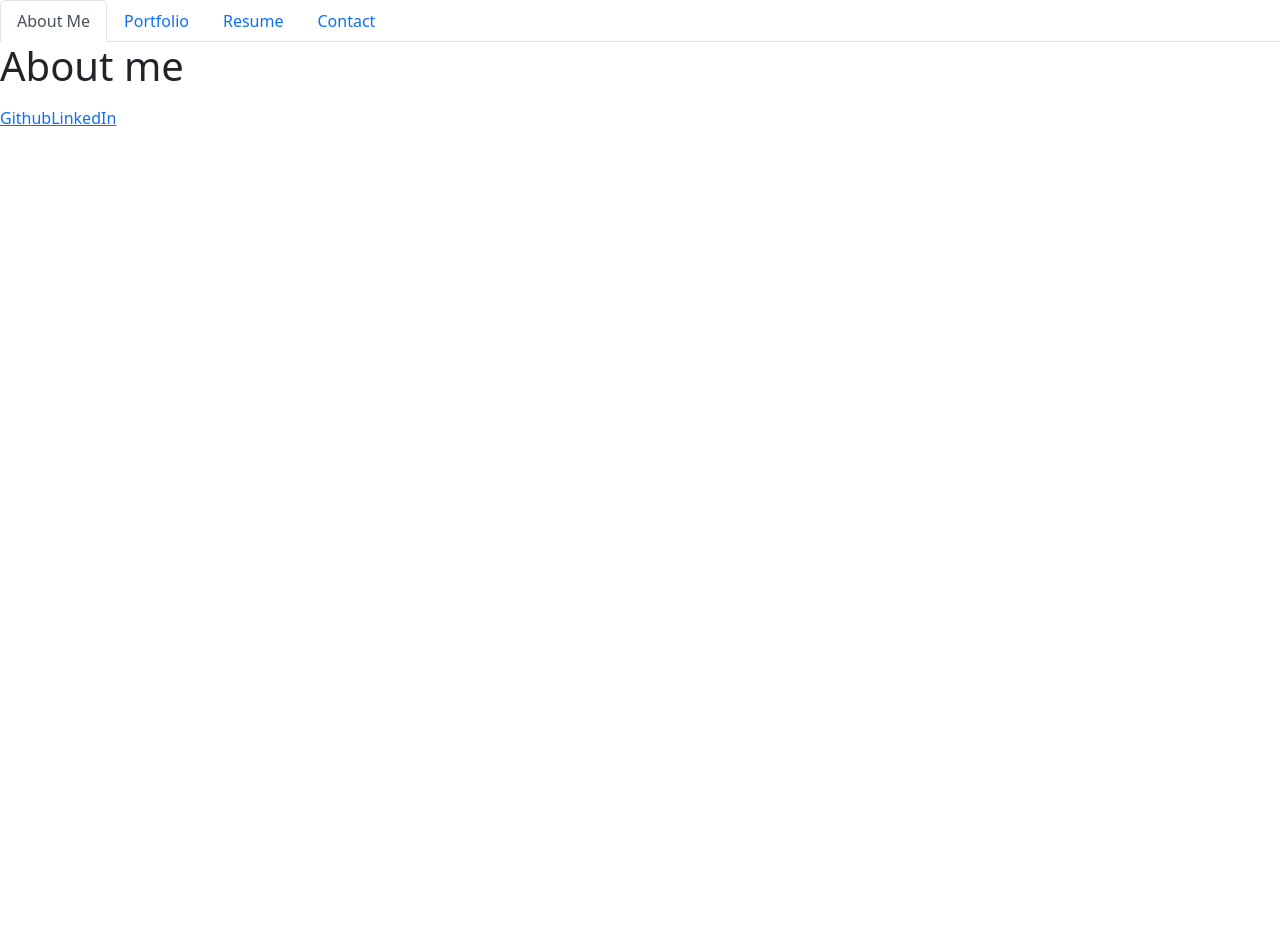
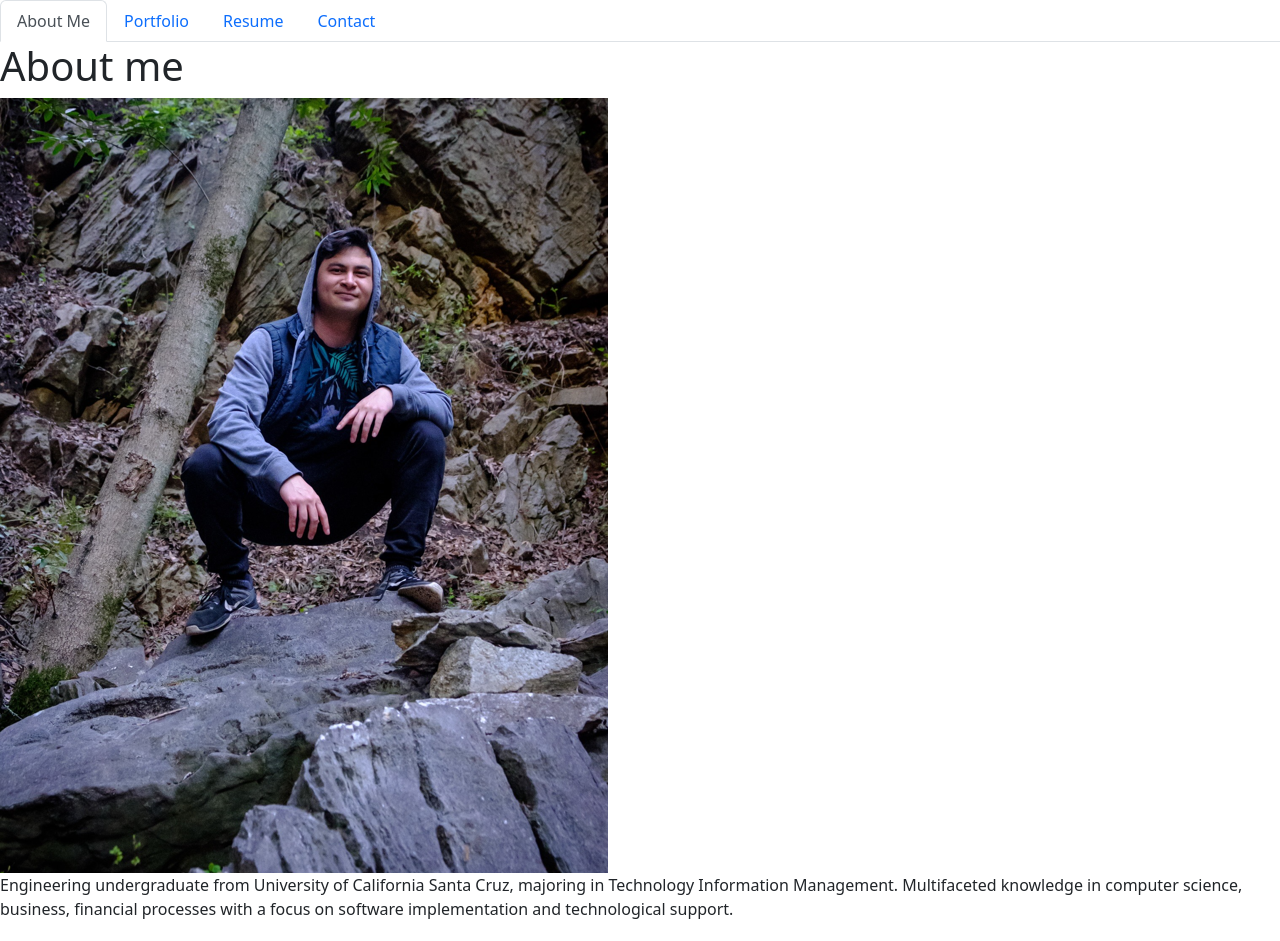
Before and after one commit to allen-ek/react-portfolio, a React (Create React App) app in the folder portfolio/: page / in a window 1280 px wide. Shown: the top 941 px of the page. Before the commit the page ends 800 px from the top, so only its background shows below. Built offline with nearby package versions, Linux system fonts and the light colour scheme.

Commit message:
added third link to footer and image to page

```diff
--- a/portfolio/src/components/Footer.js
+++ b/portfolio/src/components/Footer.js
@@ -2,8 +2,9 @@ import React from 'react';
 function Footer() {
     return (
         <footer>
-           <a href="https://github.com/allen-ek">Github</a>
-           <a href="https://www.linkedin.com/in/allen-klein-506031251/">LinkedIn</a>
+           <a href="https://github.com/allen-ek" target="_blank" rel="noopener noreferrer">Github</a>
+           <a href="https://www.linkedin.com/in/allen-klein-506031251/" target="_blank" rel="noopener noreferrer">LinkedIn</a>
+           <a href="https://medium.com/@allenkleined" target="_blank" rel="noopener noreferrer">Medium</a>
 
         </footer>
     )
--- a/portfolio/src/components/pages/About.js
+++ b/portfolio/src/components/pages/About.js
@@ -1,11 +1,14 @@
 import React from 'react';
+import Avatar from'../../avatar.png'
 
 export default function About() {
   return (
     <div>
       <h1>About me</h1>
+      <img src={Avatar} alt="profile" />
       <p>
-
+      Engineering undergraduate from University of California Santa Cruz, majoring in Technology Information Management.
+      Multifaceted knowledge in computer science, business, financial processes with a focus on software implementation and technological support.
       </p>
     </div>
   );
```
Also changed, not shown: portfolio/src/avatar.png (added).
